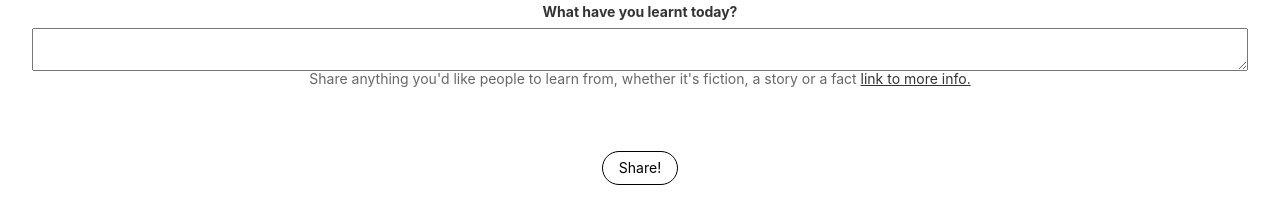
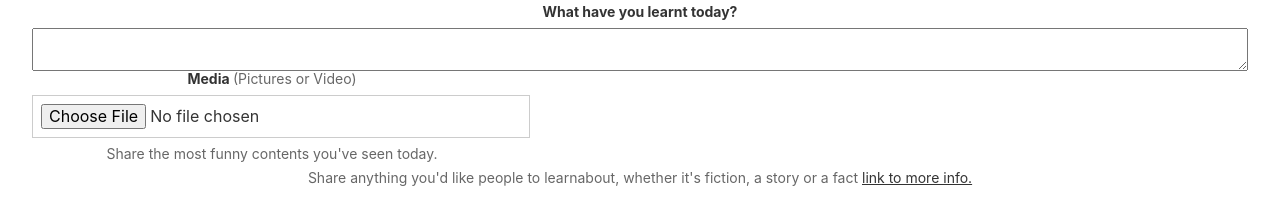
Before and after one commit to ademolaoduguwa/vanessademo, a React (Create React App) app: page / in a window 1280 px wide. Both pictures are taken after typing "name@example.com", "Sample123" into the empty fields and a click on the input "Sign in". Shown: the part 453-659 px from the top of the page. Built offline with nearby package versions, Linux system fonts and the light colour scheme; no server answers.

Commit message:
checking out fileupload

```diff
--- a/src/components/Wisdombox.js
+++ b/src/components/Wisdombox.js
@@ -10,13 +10,18 @@ const Wisdombox = ({dropWisdom}) => {
             type='input'
             style= {{width:400}}
             height ='90%'
-            placeholder="Share anything you'd like people to know about and learn from, whether it's fiction, a story or a fact"
+            placeholder="Share anything you'd like people to know and learn about, whether it's fiction, a story or a fact"
             ></textarea> */}
                 <form  >
                 <div class="tc pa4 black-80" style={{display: 'grid'}}>
                     <label for="what will your friends learn from you today?" class="f6 b db mb2">What have you learnt today?<span class="normal black-60"></span></label>
                     <textarea id="textareaok" name="comment" class="" aria-describedby="comment-desc"></textarea>
-                    <small id="comment-desc" class="f6 black-60">Share anything you'd like people to learn from, whether it's fiction, a story or a fact <a href="0#" class="link underline black-80 hover-blue">link to more info.</a></small>
+                    <div class="measure">
+                        <label for="name" class="f6 b db mb2"> Media <span class="normal black-60">(Pictures or Video)</span></label>
+                        <input id="name" type= "file" class="input-reset ba b--black-20 pa2 mb2 db w-100" aria-describedby="name-desc"/>
+                        <small id="name-desc" class="f6 black-60 db mb2"> Share the most funny contents you've seen today.</small>
+                    </div>
+                    <small id="comment-desc" class="f6 black-60">Share anything you'd like people to learnabout, whether it's fiction, a story or a fact <a href="0#" class="link underline black-80 hover-blue">link to more info.</a></small>
                 </div>
                 </form>
 
```
